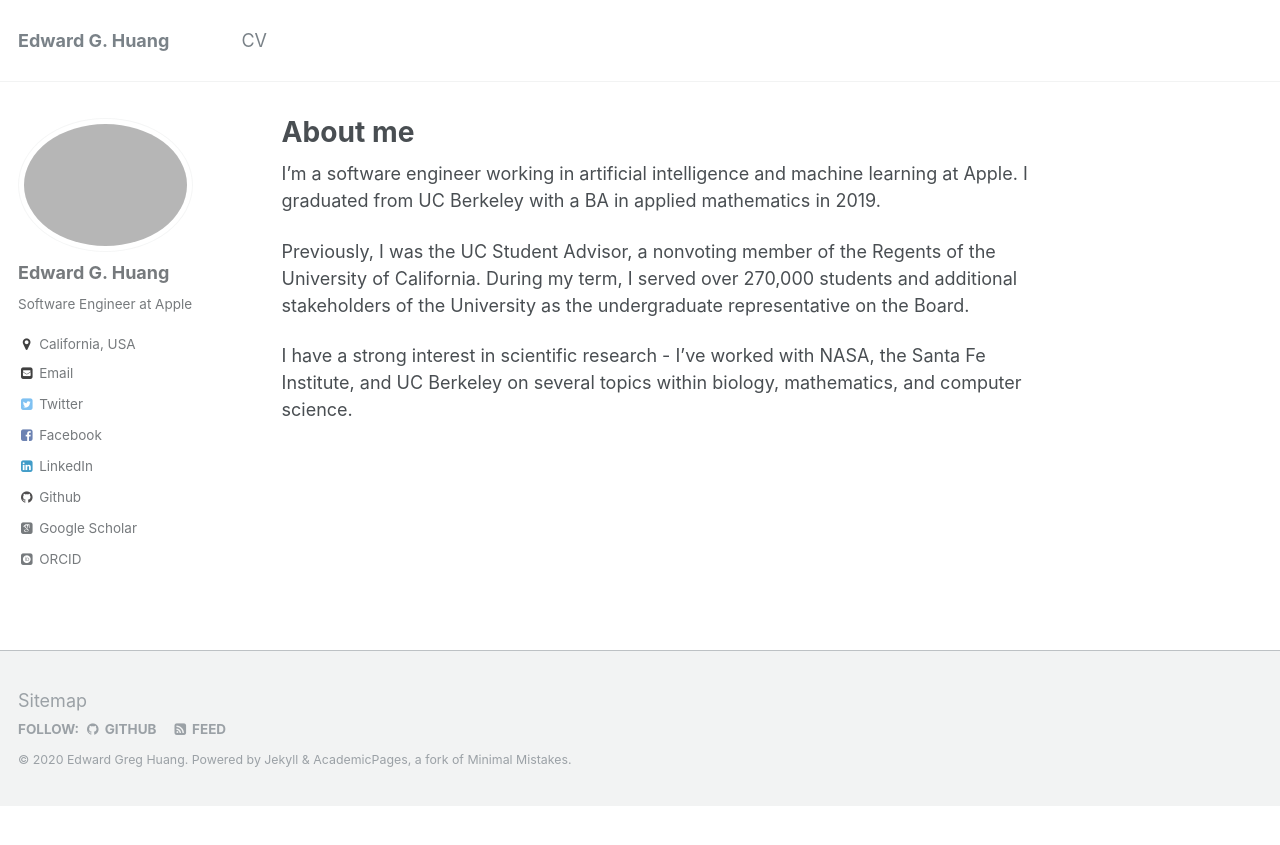
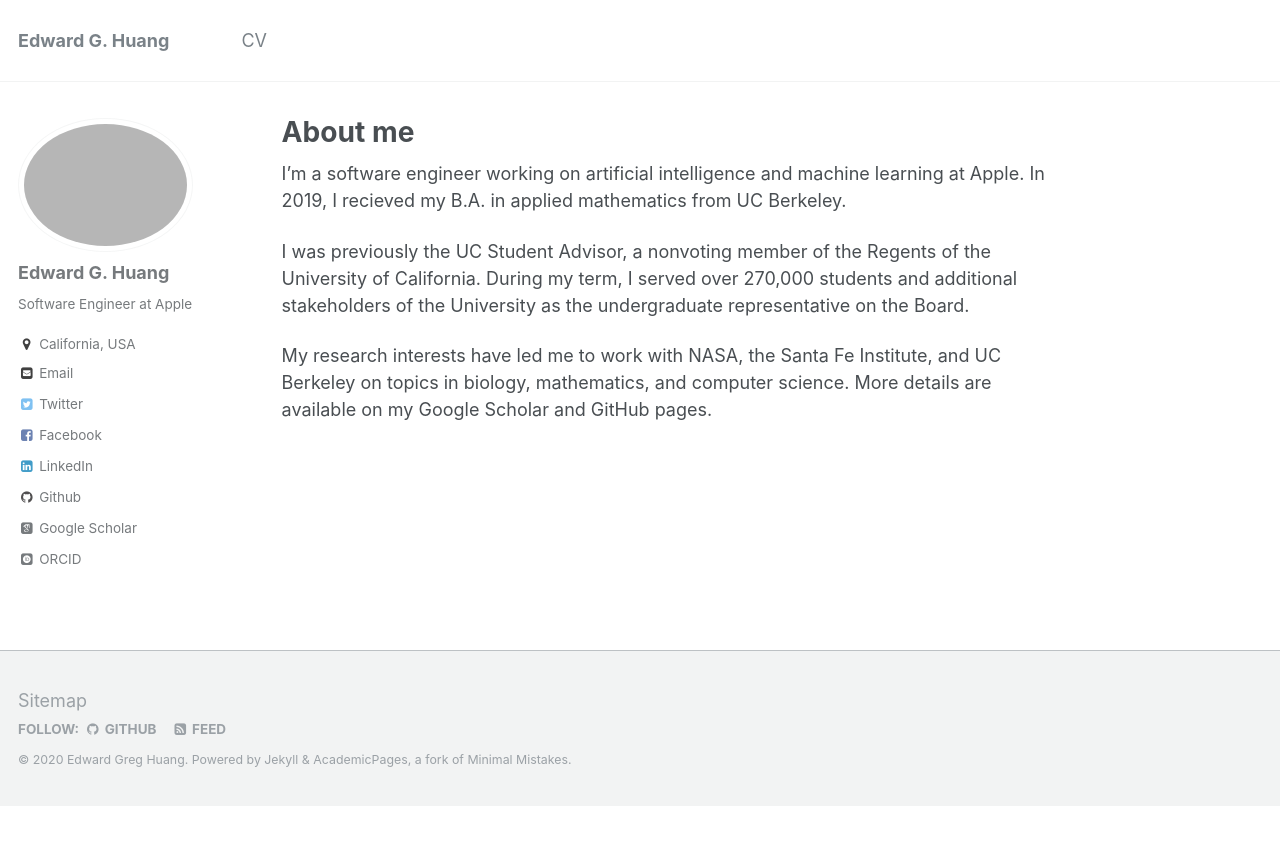
Before and after one commit to eghuang/eghuang.github.io, a Jekyll site: the page built from _pages/about.md, in a window 1280 px wide. Shown: the top 845 px of the page. Built offline with Jekyll 4.4.1, drawn with Linux system fonts in a browser that asks for light colours; some web fonts are replaced.

Commit message:
Fixed wording

```diff
--- a/_pages/about.md
+++ b/_pages/about.md
@@ -7,8 +7,8 @@ redirect_from:
   - /about/
   - /about.html
 ---
-I'm a software engineer working in artificial intelligence and machine learning at Apple. I graduated from UC Berkeley with a BA in applied mathematics in 2019.
+I'm a software engineer working on artificial intelligence and machine learning at Apple. In 2019, I recieved my B.A. in applied mathematics from UC Berkeley.
 
-Previously, I was the UC Student Advisor, a nonvoting member of the Regents of the University of California. During my term, I served over 270,000 students and additional stakeholders of the University as the undergraduate representative on the Board.
+I was previously the UC Student Advisor, a nonvoting member of the Regents of the University of California. During my term, I served over 270,000 students and additional stakeholders of the University as the undergraduate representative on the Board.
 
-I have a strong interest in scientific research - I've worked with NASA, the Santa Fe Institute, and UC Berkeley on several topics within biology, mathematics, and computer science.
+My research interests have led me to work with NASA, the Santa Fe Institute, and UC Berkeley on topics in biology, mathematics, and computer science. More details are available on my Google Scholar and GitHub pages.
```
